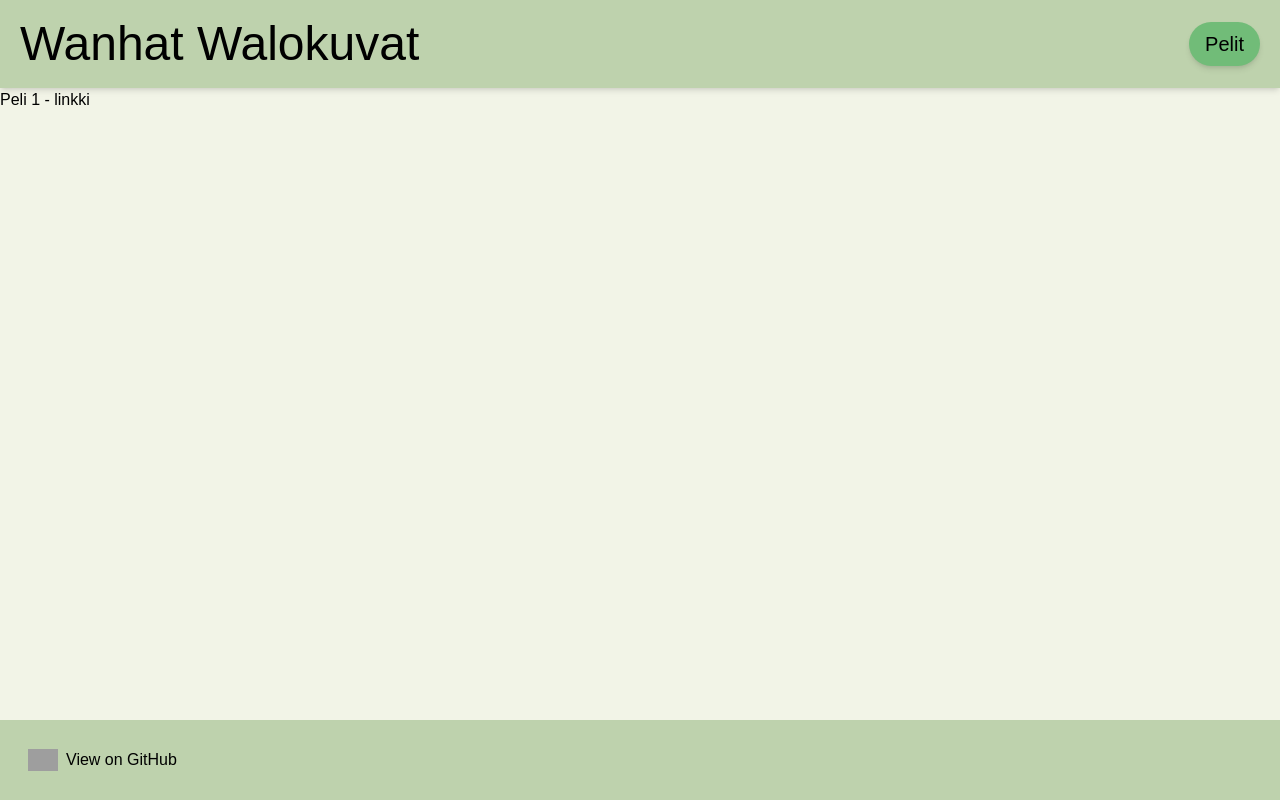
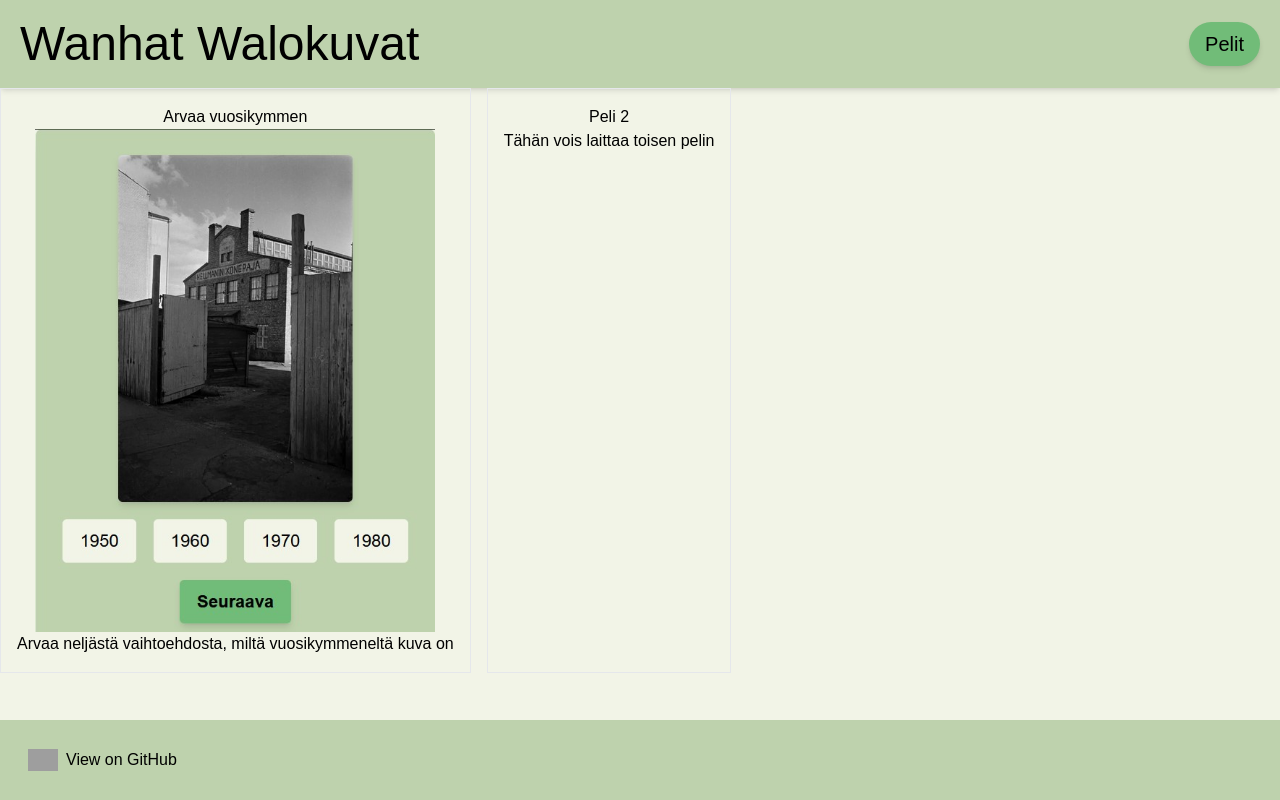
Before and after one commit to JesseK13241/WanhatWalokuvat, a Next.js app: page /pelit in a window 1280 px wide. Built offline with nearby package versions, Linux system fonts and the light colour scheme; grey boxes are pictures that could not be loaded; a web font is replaced by a local one.

Commit message:
Pelien etusivulle ruutu pelkän linkin sijaan

```diff
--- a/src/app/pelit/page.js
+++ b/src/app/pelit/page.js
@@ -1,8 +1,30 @@
 import Link from "next/link"
+import Image from "next/image"
+import arvaa from "../../public/images/arvaa.jpg"
+
 export default function Pelit() {
   return (
-    <div>
-      <Link href="/pelit/peli1">Peli 1 - linkki</Link>
+    <div className="flex flex-wrap gap-4">
+      <div className="border p-4 text-center flex flex-col justify-center items-center">
+        <Link href="/pelit/peli1">
+          <div className="flex flex-col justify-center items-center">
+            <h1>Arvaa vuosikymmen</h1>
+            <Image
+              src={arvaa}
+              alt="Arvaa vuosikymmen"
+              width={400}
+              height={200}
+            />
+            <p>Arvaa neljästä vaihtoehdosta, miltä vuosikymmeneltä kuva on</p>
+          </div>
+        </Link>
+      </div>
+      <div className="border p-4 text-center">
+        <div>
+          <h2>Peli 2</h2>
+          <p>Tähän vois laittaa toisen pelin</p>
+        </div>
+      </div>
     </div>
   )
 }
```
Also changed, not shown: src/public/images/arvaa.jpg (added).
